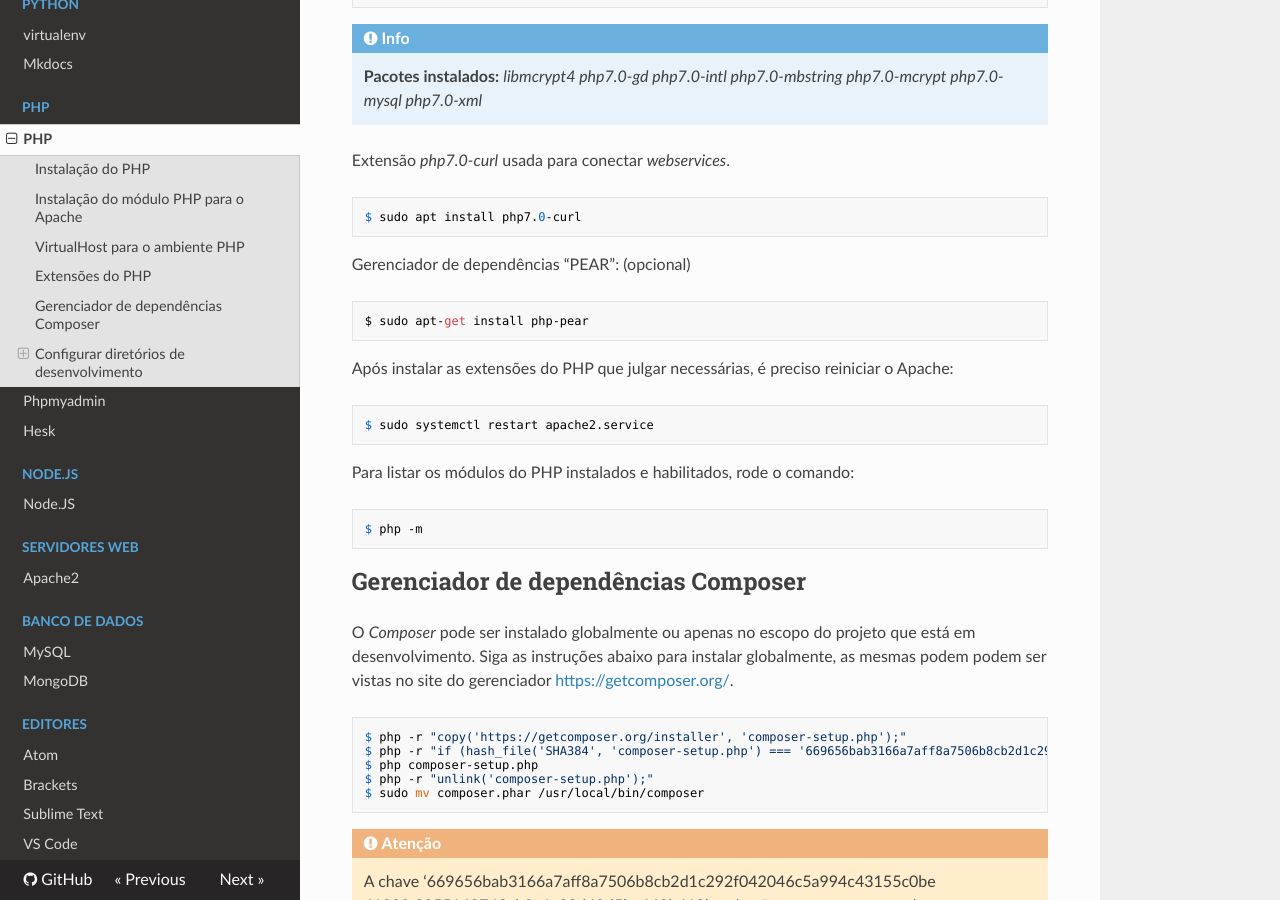
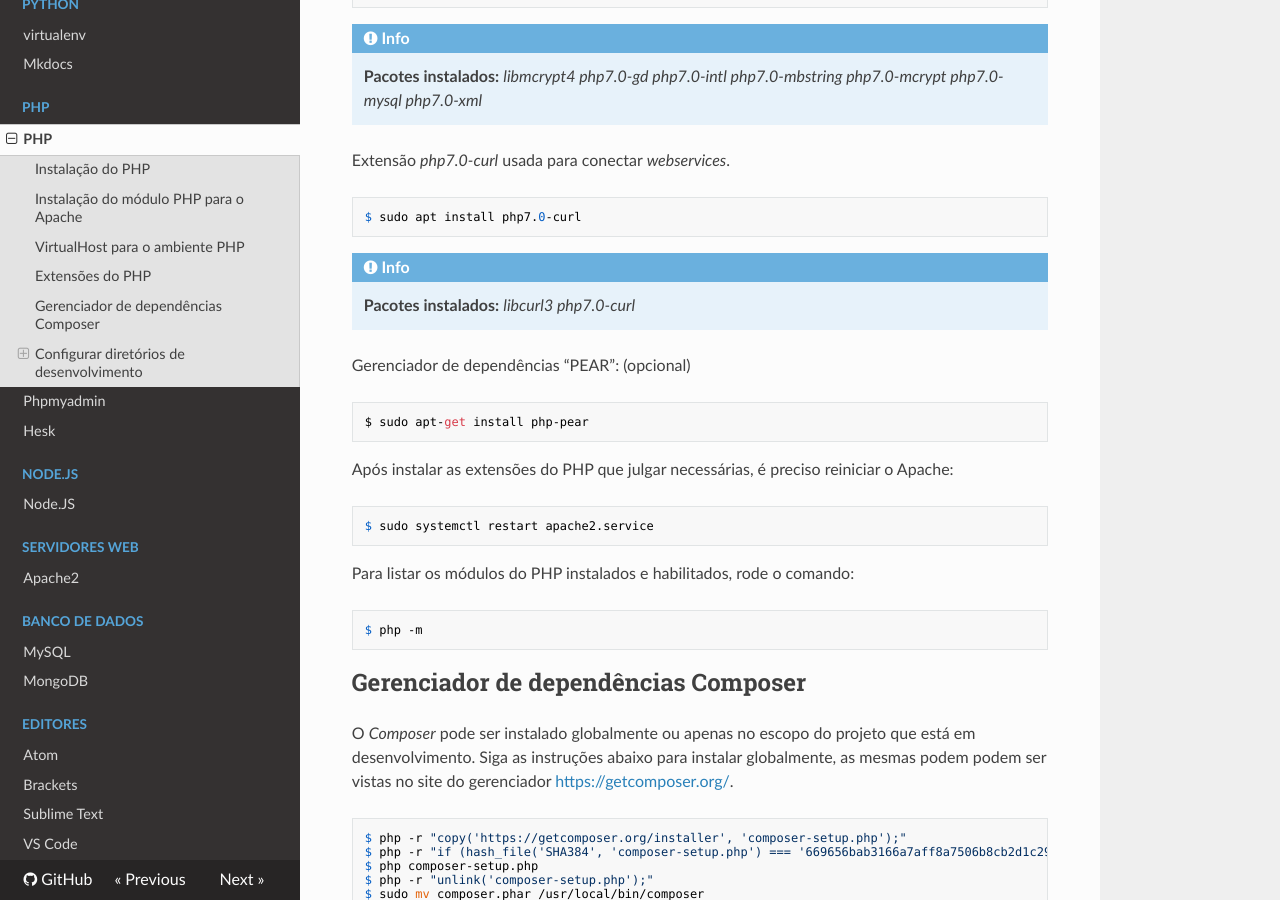
Before and after one commit to getuliovinicius/configuracoes, an MkDocs documentation site: the page built from mds/php/php.md, in a window 1280 px wide and 900 px high, scrolled down 3629 px. Built offline with MkDocs 1.6.1, drawn with Linux system fonts in a browser that asks for light colours; nearby versions of some CDN libraries; old or Windows-style settings are respelled for this version of MkDocs.

Commit message:
Ajustes PHP

````diff
--- a/mds/php/php.md
+++ b/mds/php/php.md
@@ -168,6 +168,9 @@
 ```bash
 $ sudo apt install php7.0-curl
 ```
+
+!!! note "Info"
+	**Pacotes instalados:** _libcurl3 php7.0-curl_
 
 Gerenciador de dependências "PEAR": (opcional)
 
````
